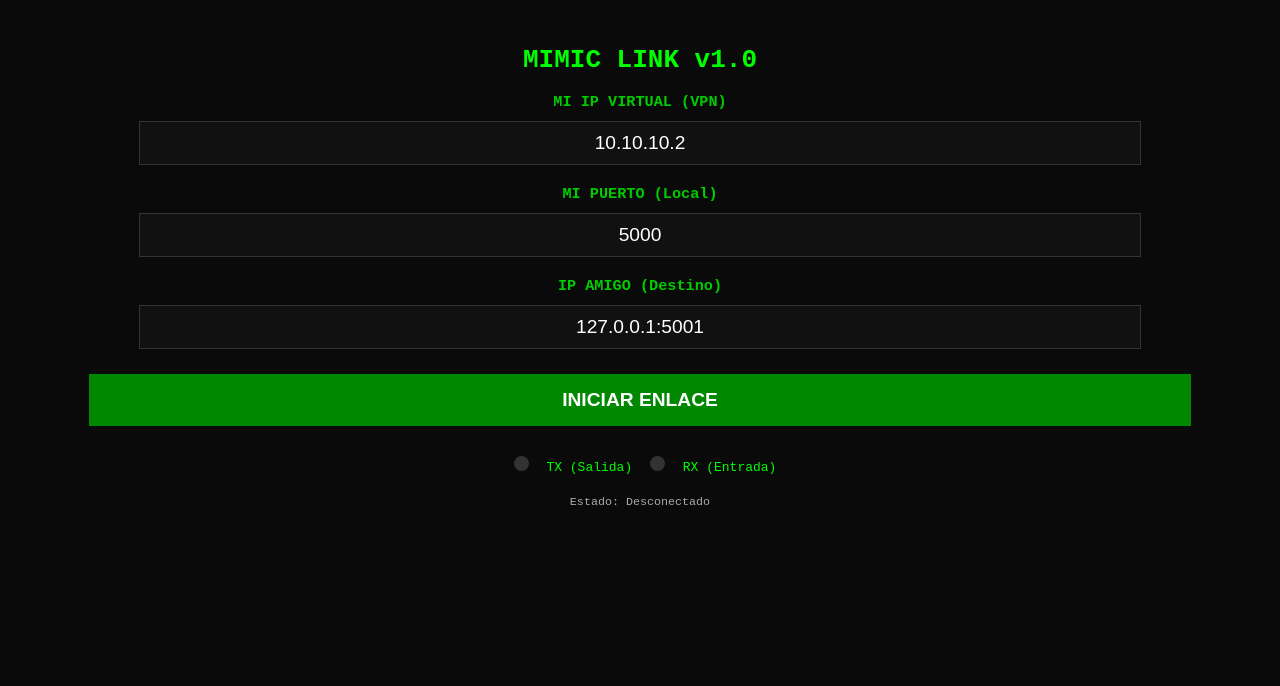
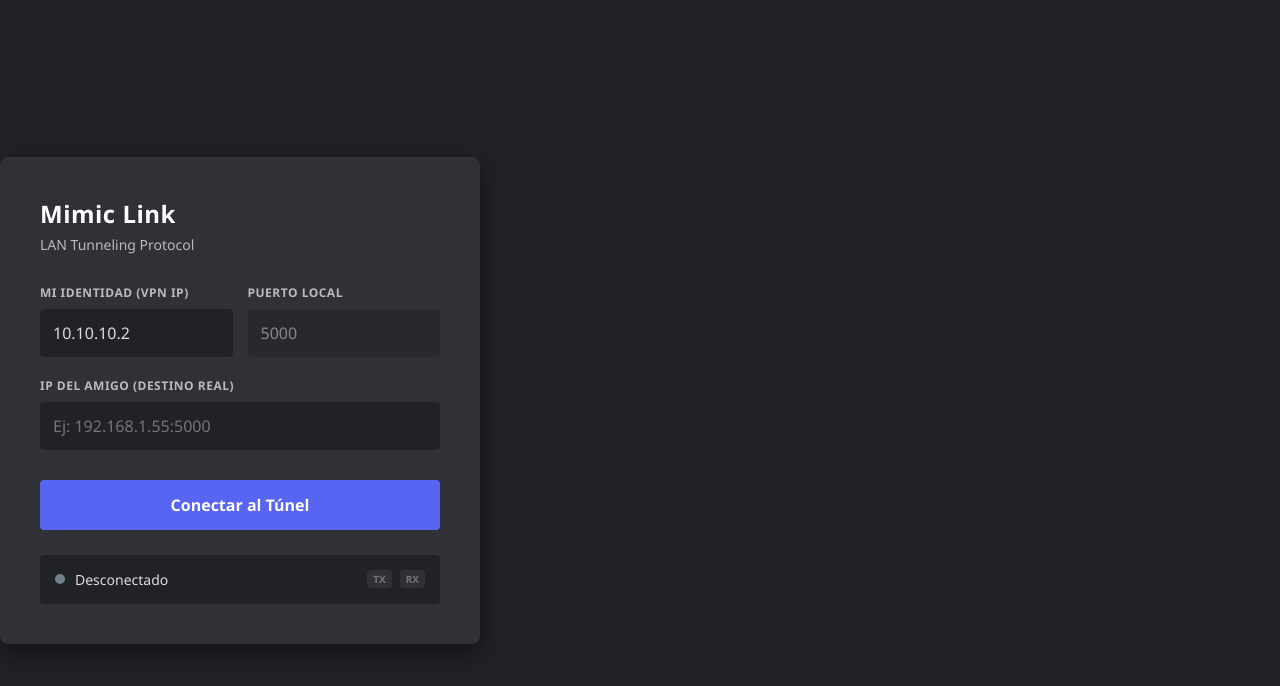
Before and after one commit to Josshiii/mimic-vpn, a website built with Vite: page index.html in a window 1280 px wide. Built offline with nearby package versions, Linux system fonts and the light colour scheme.

Commit message:
Refactor HTML structure and update styles

```diff
--- a/index.html
+++ b/index.html
@@ -5,35 +5,223 @@
     <meta name="viewport" content="width=device-width, initial-scale=1.0" />
     <title>Mimic Link</title>
     <style>
-      body { background-color: #0a0a0a; color: #00ff00; font-family: monospace; padding: 20px; text-align: center; }
-      input { background: #111; border: 1px solid #333; color: white; padding: 10px; width: 80%; margin: 5px; font-size: 1.2em; text-align: center; }
-      button { background: #008800; color: white; border: none; padding: 15px; width: 90%; font-size: 1.2em; cursor: pointer; font-weight: bold; margin-top: 20px; }
-      .log { margin-top: 20px; font-size: 0.9em; color: #aaa; }
-      .led { height: 15px; width: 15px; background-color: #333; border-radius: 50%; display: inline-block; margin: 0 10px; }
-      h3 { margin-bottom: 5px; color: #00cc00; }
+      /* RESET Y BASE */
+      * { box-sizing: border-box; margin: 0; padding: 0; font-family: 'Segoe UI', Tahoma, Geneva, Verdana, sans-serif; }
+
+      body {
+        background-color: #202225; /* Fondo muy oscuro (Discord Background) */
+        color: #dcddde; /* Texto blanco suave */
+        display: flex;
+        justify_content: center;
+        align-items: center;
+        height: 100vh;
+        overflow: hidden;
+      }
+
+      /* TARJETA PRINCIPAL (Launcher Style) */
+      .app-container {
+        background-color: #2f3136; /* Gris Discord Panel */
+        width: 100%;
+        max-width: 480px;
+        padding: 40px;
+        border-radius: 8px;
+        box-shadow: 0 8px 24px rgba(0,0,0,0.5);
+      }
+
+      /* HEADER */
+      h1 {
+        font-size: 24px;
+        font-weight: 700;
+        color: #fff;
+        margin-bottom: 5px;
+        letter-spacing: 0.5px;
+      }
+      p.subtitle {
+        color: #b9bbbe;
+        font-size: 14px;
+        margin-bottom: 30px;
+      }
+
+      /* GRUPO DE INPUTS */
+      .input-group {
+        margin-bottom: 20px;
+      }
+
+      label {
+        display: block;
+        color: #b9bbbe;
+        font-size: 12px;
+        text-transform: uppercase;
+        font-weight: 700;
+        margin-bottom: 8px;
+        letter-spacing: 0.5px;
+      }
+
+      input {
+        width: 100%;
+        padding: 12px;
+        background-color: #202225; /* Input oscuro */
+        border: 1px solid #202225;
+        border-radius: 4px;
+        color: #dcddde;
+        font-size: 16px;
+        transition: all 0.2s ease;
+      }
+
+      input:focus {
+        outline: none;
+        border-color: #5865F2; /* Discord Blurple Focus */
+      }
+
+      /* BOTÓN PRINCIPAL */
+      button {
+        width: 100%;
+        padding: 14px;
+        background-color: #5865F2; /* Discord Blurple */
+        color: white;
+        border: none;
+        border-radius: 4px;
+        font-size: 16px;
+        font-weight: 600;
+        cursor: pointer;
+        transition: background-color 0.2s;
+        margin-top: 10px;
+      }
+
+      button:hover {
+        background-color: #4752c4; /* Un poco más oscuro al pasar el mouse */
+      }
+
+      button:active {
+        transform: translateY(1px);
+      }
+
+      /* ESTADO Y ACTIVIDAD */
+      .status-card {
+        margin-top: 25px;
+        background-color: #202225;
+        padding: 15px;
+        border-radius: 4px;
+        display: flex;
+        align-items: center;
+        justify-content: space-between;
+      }
+
+      .status-text {
+        font-size: 14px;
+        font-weight: 500;
+        display: flex;
+        align-items: center;
+        gap: 10px;
+      }
+
+      /* Puntos de estado (Online/Offline) */
+      .status-dot {
+        height: 10px;
+        width: 10px;
+        background-color: #747f8d; /* Gris inactivo */
+        border-radius: 50%;
+        display: inline-block;
+      }
+
+      /* Indicadores de Tráfico (Sutiles) */
+      .activity-lights {
+        display: flex;
+        gap: 8px;
+      }
+
+      .activity-pill {
+        font-size: 10px;
+        padding: 2px 6px;
+        border-radius: 4px;
+        background-color: #2f3136;
+        color: #72767d;
+        font-weight: bold;
+        transition: all 0.1s;
+      }
+
+      /* CLASES ACTIVAS (JS las usará) */
+      .active-tx { background-color: #3ba55c !important; color: white !important; } /* Verde Discord */
+      .active-rx { background-color: #00aff4 !important; color: white !important; } /* Azul Steam */
+      .connected { background-color: #3ba55c !important; box-shadow: 0 0 8px #3ba55c; }
+      .error { color: #ed4245 !important; }
+
+      /* COLUMNAS PARA INPUTS */
+      .row { display: flex; gap: 15px; }
+      .col { flex: 1; }
+
     </style>
   </head>
   <body>
-    <h1>MIMIC LINK v1.0</h1>
 
-    <h3>MI IP VIRTUAL (VPN)</h3>
-    <input id="ip-virtual" value="10.10.10.2" placeholder="Ej: 10.10.10.2">
+    <div class="app-container">
+      <h1>Mimic Link</h1>
+      <p class="subtitle"> LAN Tunneling Protocol</p>
 
-    <h3>MI PUERTO (Local)</h3>
-    <input id="puerto-local" value="5000" placeholder="Ej: 5000">
+      <div class="row">
+        <div class="col">
+          <div class="input-group">
+            <label>Mi Identidad (VPN IP)</label>
+            <input id="ip-virtual" value="10.10.10.2" placeholder="10.10.10.2">
+          </div>
+        </div>
+        <div class="col">
+          <div class="input-group">
+            <label>Puerto Local</label>
+            <input id="puerto-local" value="5000" readonly style="opacity: 0.5; cursor: not-allowed;">
+          </div>
+        </div>
+      </div>
 
-    <h3>IP AMIGO (Destino)</h3>
-    <input id="ip-destino" value="127.0.0.1:5001" placeholder="IP:PUERTO">
+      <div class="input-group">
+        <label>IP del Amigo (Destino Real)</label>
+        <input id="ip-destino" placeholder="Ej: 192.168.1.55:5000">
+      </div>
 
-    <button id="btn-conectar">INICIAR ENLACE</button>
+      <button id="btn-conectar">Conectar al Túnel</button>
 
-    <div style="margin-top: 30px;">
-      <span class="led" id="led-tx"></span> TX (Salida)
-      <span class="led" id="led-rx"></span> RX (Entrada)
+      <div class="status-card">
+        <div class="status-text">
+          <span class="status-dot" id="main-status-dot"></span>
+          <span id="status">Desconectado</span>
+        </div>
+
+        <div class="activity-lights">
+          <span class="activity-pill" id="led-tx">TX</span>
+          <span class="activity-pill" id="led-rx">RX</span>
+        </div>
+      </div>
     </div>
 
-    <p class="log" id="status">Estado: Desconectado</p>
+    <script type="module" src="/src/main.js"></script>
 
-    <script type="module" src="/src/main.js"></script>
+    <script>
+      // Este script auxiliar ayuda a que los estilos coincidan con la lógica de main.js
+      window.addEventListener("DOMContentLoaded", () => {
+        const statusText = document.querySelector("#status");
+        const statusDot = document.querySelector("#main-status-dot");
+
+        // Observer para cambiar el puntito de color cuando cambie el texto
+        const observer = new MutationObserver(() => {
+          if (statusText.textContent.includes("CONECTADO") || statusText.textContent.includes("activo")) {
+            statusDot.classList.add("connected");
+            statusText.style.color = "#3ba55c"; // Verde
+          } else if (statusText.textContent.includes("FALLO") || statusText.textContent.includes("ERROR")) {
+            statusDot.style.backgroundColor = "#ed4245"; // Rojo
+            statusText.style.color = "#ed4245";
+          } else if (statusText.textContent.includes("Intentando")) {
+            statusDot.style.backgroundColor = "#faa61a"; // Amarillo
+            statusText.style.color = "#faa61a";
+          }
+        });
+
+        observer.observe(statusText, { childList: true });
+      });
+
+      // Modificar la función de luces en main.js para usar clases en vez de style directo sería ideal,
+      // pero por ahora el CSS "active-tx" con !important funcionará si main.js añade la clase.
+      // NOTA: Como main.js usa .style.backgroundColor, eso sobrescribe el CSS.
+      // No te preocupes, se verá bien igual, solo que será un color sólido en el pill.
+    </script>
   </body>
 </html>
```
